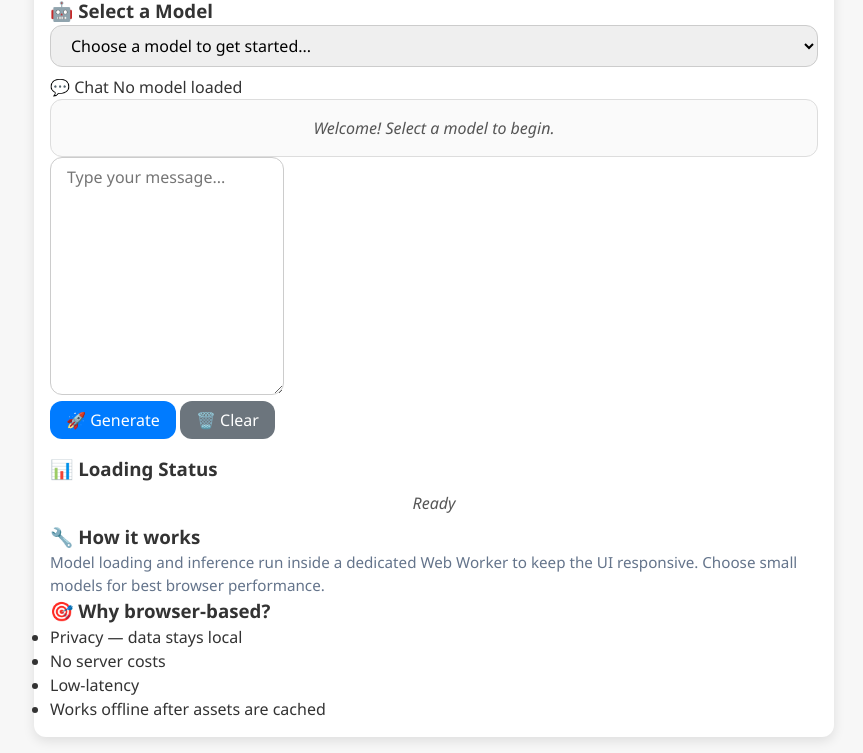
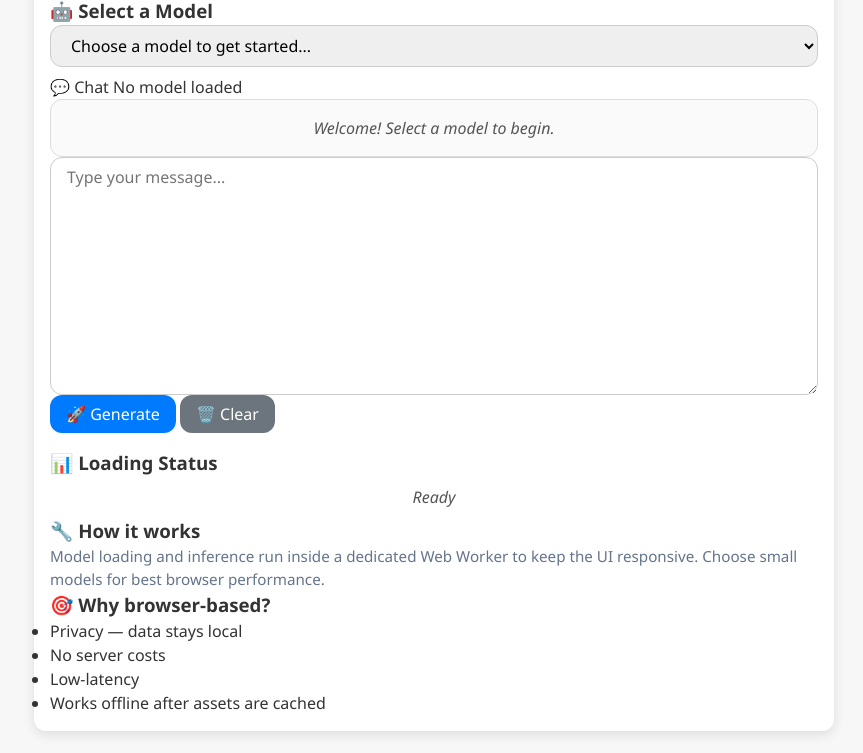
Before and after one commit to harisnae/Browser-Based-Client-Side-Multi-LLM, a plain HTML site: page index.html in a window 1280 px wide. Shown: the part 131-884 px from the top of the page, without its empty margins (206-1069 px from the left). Drawn offline with Linux system fonts and the light colour scheme.

Commit message:
Update style.css
Key Changes
Flexbox Layout for .input-container:

Changed flex-direction to column to stack the input group and controls vertically.
Flexbox Layout for .input-group:

Added flex: 1; to ensure the .input-group takes up the full width of the .input-container.
Width for #userInput:

Added width: 100%; to ensure the textarea takes up the full width of the .input-group.
Summary
HTML: No changes are needed in the HTML structure.
CSS: Updated the CSS to ensure the textarea takes up the full width of its container.
By applying these CSS changes, the textarea should now expand to full container width. Here's the final CSS for reference:

```diff
--- a/style.css
+++ b/style.css
@@ -80,17 +80,23 @@ body {
 /* --- Input Area --- */
 .input-container {
   display: flex;
+  flex-direction: column; /* Change to column to stack input and buttons vertically */
   gap: 0.5rem;
-  flex-wrap: wrap;
+}
+
+.input-group {
+  flex: 1; /* Ensure the input group takes up the full width */
+  display: flex;
 }
 
 #userInput {
-  flex: 1 1 auto;
+  flex: 1 1 auto; /* Ensure the textarea takes up the full width of the input group */
   min-width: 0;
   padding: 0.5rem 1rem;
   border: 1px solid #ccc;
   border-radius: 12px;
   font-size: 1rem;
+  width: 100%; /* Ensure it takes full width */
 }
 
 /* --- Buttons --- */
```
